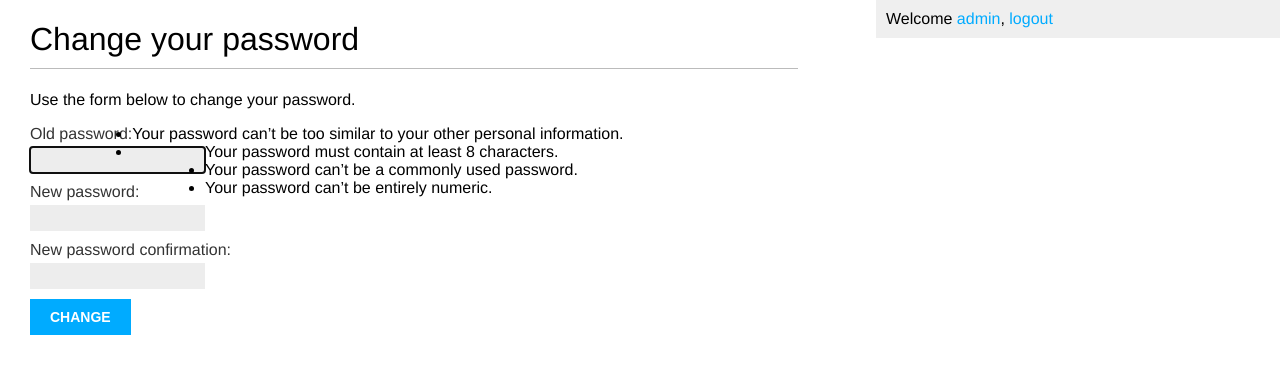
After one commit to Code-Institute-Submissions/finnahern-dev-blog_AprResub, a Django app: page /password_change/ in a window 1280 px wide. The commit adds this page. Shown: the top 374 px of the page. Run offline with Django 4.2, Linux system fonts and the light colour scheme; a user stored in the database is signed in.

Commit message:
Add urls, views and template to allow users to change their passwords

```diff
--- a/devsite/blog/templates/blog/post/list.html
+++ b/devsite/blog/templates/blog/post/list.html
@@ -1,6 +1,6 @@
 {% extends "blog/base.html" %}
 
-{% block title %}My Developer Blog{% endblock %}
+{% block title %}Developer Blog{% endblock %}
 
 {% block content %}
     <h1>My Developer Blog</h1>
--- a/devsite/blog/templates/registration/logged_out.html
+++ b/devsite/blog/templates/registration/logged_out.html
@@ -6,6 +6,6 @@
     <h1>Logged out</h1>
     <p>
         You have logged out successfully.
-        You can <a href="{% url 'user_login' %}">login again</a>.
+        You can <a href="{% url 'blog:login' %}">login again</a>.
     </p>
 {% endblock %}
--- /dev/null
+++ b/devsite/blog/templates/registration/password_change_form.html
@@ -0,0 +1,13 @@
+{% extends "blog/base.html" %}
+
+{% block title %}Change your password{% endblock %}
+
+{% block content %}
+    <h1>Change your password</h1>
+    <p>Use the form below to change your password.</p>
+    <form method="POST">
+        {{ form.as_p }}
+        <p><input type="submit" value="Change"></p>
+        {% csrf_token %}
+    </form>
+{% endblock %}
--- a/devsite/blog/urls.py
+++ b/devsite/blog/urls.py
@@ -16,4 +16,11 @@ urlpatterns = [
     path("logout/", auth_views.LogoutView.as_view(), name="logout"),
     # user dashboard views
     path("dashboard/", views.dashboard, name="dashboard"),
+    # change password views
+    path("password_change/",
+        auth_views.PasswordChangeView.as_view(),
+        name="password_change"),
+    path("password_change/done/",
+        auth_views.PasswordChangeDoneView.as_view(),
+        name="password_change_done"),
 ]
--- a/devsite/blog/views.py
+++ b/devsite/blog/views.py
@@ -67,6 +67,7 @@ def user_login(request):
         form = LoginForm()
     return render(request, "blog/login.html", {"form": form})
 
+
 @login_required
 def dashboard(request):
     return render(request,
--- a/devsite/devsite/settings.py
+++ b/devsite/devsite/settings.py
@@ -31,13 +31,13 @@ CSRF_TRUSTED_ORIGINS = ['https://8000-aquamarine-herring-joe59x5e.ws-eu25.gitpod
 # Application definition
 
 INSTALLED_APPS = [
-    'django.contrib.admin',
     'django.contrib.auth',
     'django.contrib.contenttypes',
     'django.contrib.sessions',
     'django.contrib.messages',
     'django.contrib.staticfiles',
     'blog.apps.BlogConfig',
+    'django.contrib.admin',
 ]
 
 MIDDLEWARE = [
```
Also changed, not shown: devsite/blog/templates/registration/password_change_done.html (added, +8 -0 lines), devsite/db.sqlite3.
